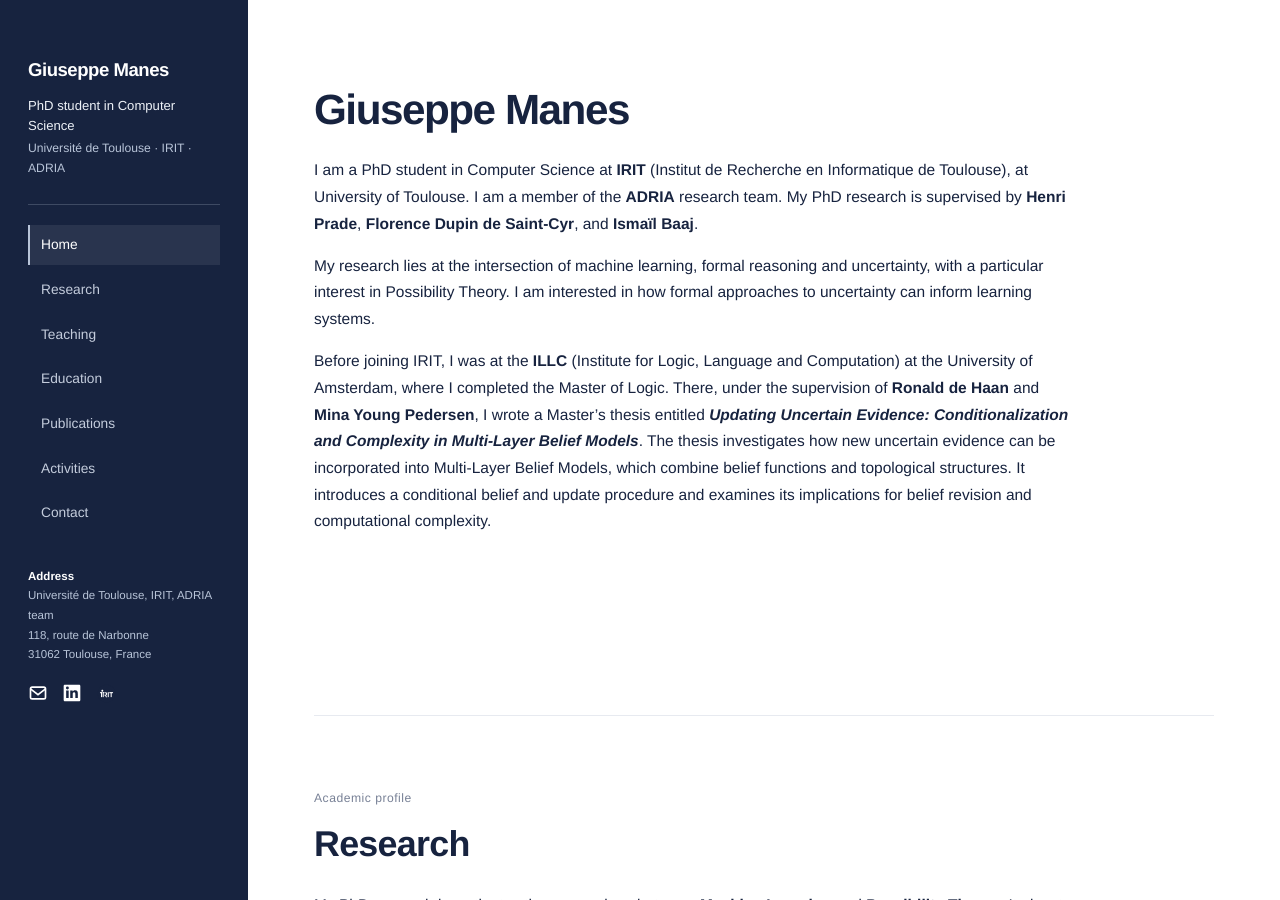
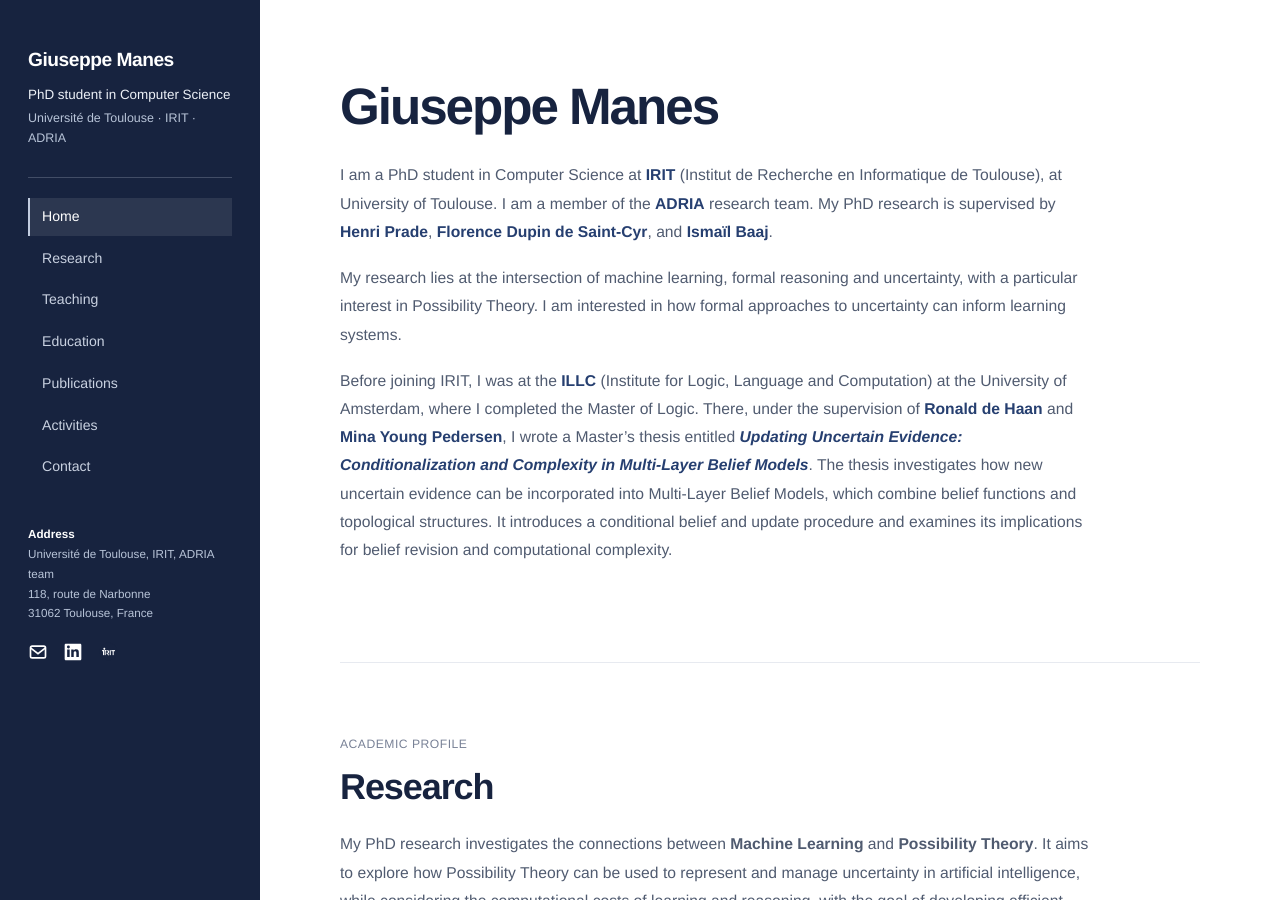
Before and after one commit to gmanes-1/gmanes-1.github.io, a Jekyll site: the page built from index.md, in a window 1280 px wide and 900 px high. Built offline with Jekyll 4.4.1, drawn with Linux system fonts in a browser that asks for light colours.

Commit message:
Isolate one-page layout styles and fix responsive sidebar

```diff
--- a/assets/css/style.css
+++ b/assets/css/style.css
@@ -439,3 +439,236 @@ body.one-page-home {
   .one-page-content .scroll-section { min-height: 0; padding-bottom: 58px; margin-bottom: 48px; scroll-margin-top: 112px; }
   .one-page-content .home-section { min-height: 65vh; }
 }
+
+
+/* Clean, isolated styles for the one-page homepage. */
+html { scroll-behavior: smooth; scroll-padding-top: 28px; }
+body.one-page-home {
+  display: grid;
+  grid-template-columns: 260px minmax(0, 1fr);
+  min-height: 100vh;
+  margin: 0;
+  background: #fff;
+  color: #17233f;
+}
+body.one-page-home .profile-sidebar {
+  position: sticky;
+  top: 0;
+  height: 100vh;
+  min-height: 560px;
+  overflow-y: auto;
+  padding: 48px 28px;
+  background: #17233f;
+  color: #dce4f2;
+}
+body.one-page-home .sidebar-name {
+  display: block;
+  color: #fff;
+  font-size: 1.2rem;
+  line-height: 1.3;
+  font-weight: 650;
+  letter-spacing: -.025em;
+}
+body.one-page-home .sidebar-role {
+  margin: 12px 0 4px;
+  color: #eef2f8;
+  font-size: .84rem;
+  line-height: 1.5;
+}
+body.one-page-home .sidebar-affiliation {
+  margin: 0;
+  color: #b8c4d8;
+  font-size: .78rem;
+  line-height: 1.6;
+}
+body.one-page-home .sidebar-rule {
+  height: 1px;
+  margin: 28px 0 20px;
+  background: rgba(220,228,242,.22);
+}
+body.one-page-home nav.sidebar-nav {
+  display: flex;
+  flex-direction: column;
+  align-items: stretch;
+  gap: 4px;
+}
+body.one-page-home nav.sidebar-nav a {
+  display: block;
+  padding: 9px 12px;
+  border: 0;
+  border-left: 2px solid transparent;
+  color: #dce4f2;
+  font-size: .88rem;
+  font-weight: 400;
+  line-height: 1.4;
+  opacity: .9;
+}
+body.one-page-home nav.sidebar-nav a:hover,
+body.one-page-home nav.sidebar-nav a.active,
+body.one-page-home nav.sidebar-nav a[aria-current="location"] {
+  color: #fff;
+  background: rgba(255,255,255,.09);
+  border-left-color: #c2cde0;
+  opacity: 1;
+}
+body.one-page-home .sidebar-contact {
+  margin-top: 38px;
+}
+body.one-page-home .sidebar-contact p {
+  color: #b8c4d8;
+  font-size: .73rem;
+  line-height: 1.7;
+}
+body.one-page-home .sidebar-contact strong { color: #fff; }
+body.one-page-home .sidebar-contact .socials {
+  display: flex;
+  align-items: center;
+  gap: 15px;
+  margin-top: 18px;
+}
+body.one-page-home .sidebar-contact .socials a {
+  display: inline-flex;
+  color: #fff;
+}
+body.one-page-home .sidebar-contact .socials svg { width: 20px; height: 20px; }
+body.one-page-home .sidebar-contact .irit-logo {
+  display: block;
+  width: 22px;
+  height: 22px;
+  object-fit: contain;
+}
+body.one-page-home main.one-page-content {
+  display: block;
+  width: min(100% - 104px, 860px);
+  max-width: 860px;
+  min-width: 0;
+  min-height: 100vh;
+  margin: 0 auto;
+  padding: 78px 0 32px;
+}
+body.one-page-home .one-page-content .scroll-section {
+  display: flow-root;
+  min-height: 0;
+  margin: 0 0 72px;
+  padding: 0 0 64px;
+  border-bottom: 1px solid #e7eaf0;
+  scroll-margin-top: 34px;
+}
+body.one-page-home .one-page-content .home-section {
+  min-height: 65vh;
+}
+body.one-page-home .one-page-content h1 {
+  margin: 0 0 26px;
+  color: #17233f;
+  font-size: clamp(2.4rem, 4vw, 3.25rem);
+  line-height: 1.12;
+  font-weight: 600;
+  letter-spacing: -.04em;
+}
+body.one-page-home .one-page-content h2 {
+  margin: 0 0 22px;
+  color: #17233f;
+  font-size: clamp(1.8rem, 3vw, 2.25rem);
+  line-height: 1.2;
+  font-weight: 600;
+  letter-spacing: -.03em;
+}
+body.one-page-home .one-page-content h3 {
+  margin: 22px 0 6px;
+  color: #17233f;
+  font-size: 1rem;
+}
+body.one-page-home .one-page-content p,
+body.one-page-home .one-page-content li {
+  color: #505b70;
+  font-size: .98rem;
+  line-height: 1.8;
+}
+body.one-page-home .one-page-content p { margin: 0 0 18px; }
+body.one-page-home .one-page-content ul { padding-left: 1.3rem; margin: 12px 0 22px; }
+body.one-page-home .one-page-content a {
+  color: #263f70;
+  font-weight: 600;
+}
+body.one-page-home .one-page-content a:hover { color: #101d38; }
+body.one-page-home .one-page-content .section-kicker {
+  margin: 0 0 12px;
+  color: #788196;
+  font-size: .76rem;
+  line-height: 1.5;
+  letter-spacing: .04em;
+  text-transform: uppercase;
+}
+body.one-page-home .one-page-content .list { display: block; }
+body.one-page-home .one-page-content .list-item {
+  padding: 14px 0;
+  border: 0;
+}
+body.one-page-home .one-page-content .list-item p { margin: 3px 0 0; }
+body.one-page-home .one-page-content .meta {
+  color: #788196;
+  font-size: .78rem;
+}
+body.one-page-home .one-page-content .note {
+  margin-top: 22px;
+  padding-left: 14px;
+  border: 0;
+  background: transparent;
+  color: #697386;
+}
+body.one-page-home .one-page-content .contact-section p { margin-bottom: 12px; }
+body.one-page-home .one-page-footer {
+  padding: 4px 0 24px;
+  color: #788196;
+  font-size: .76rem;
+}
+@media (max-width: 800px) {
+  body.one-page-home {
+    display: block;
+  }
+  body.one-page-home .profile-sidebar {
+    position: sticky;
+    z-index: 30;
+    top: 0;
+    width: 100%;
+    height: auto;
+    min-height: 0;
+    overflow: visible;
+    padding: 14px 20px 10px;
+  }
+  body.one-page-home .sidebar-name { font-size: 1rem; }
+  body.one-page-home .sidebar-role,
+  body.one-page-home .sidebar-affiliation,
+  body.one-page-home .sidebar-rule,
+  body.one-page-home .sidebar-contact { display: none; }
+  body.one-page-home nav.sidebar-nav {
+    flex-direction: row;
+    gap: 4px 16px;
+    overflow-x: auto;
+    padding-top: 10px;
+    white-space: nowrap;
+  }
+  body.one-page-home nav.sidebar-nav a {
+    flex: 0 0 auto;
+    padding: 5px 0 7px;
+    border-left: 0;
+    border-bottom: 2px solid transparent;
+  }
+  body.one-page-home nav.sidebar-nav a:hover,
+  body.one-page-home nav.sidebar-nav a.active,
+  body.one-page-home nav.sidebar-nav a[aria-current="location"] {
+    background: transparent;
+    border-bottom-color: #c2cde0;
+  }
+  body.one-page-home main.one-page-content {
+    width: calc(100% - 44px);
+    max-width: 680px;
+    padding: 48px 0 24px;
+  }
+  body.one-page-home .one-page-content .scroll-section {
+    margin-bottom: 48px;
+    padding-bottom: 42px;
+    scroll-margin-top: 110px;
+  }
+  body.one-page-home .one-page-content .home-section { min-height: 55vh; }
+}
```
